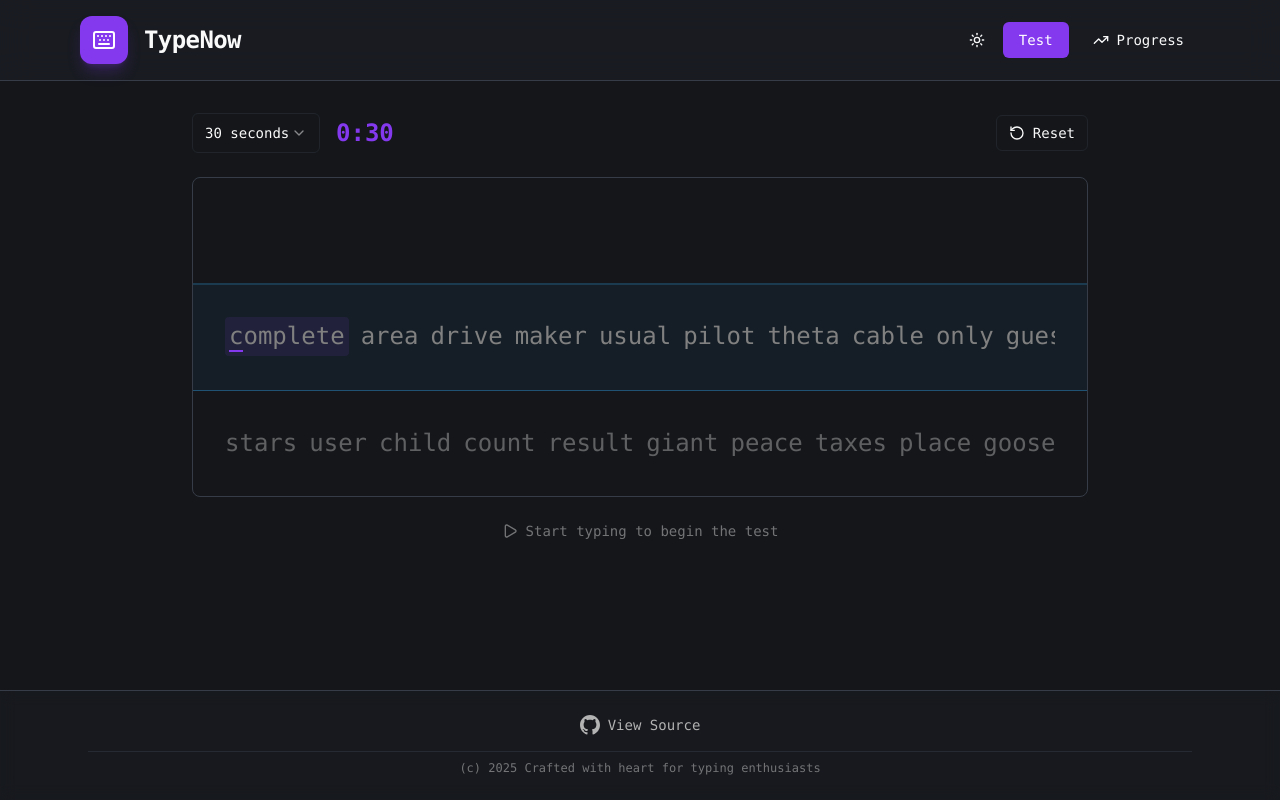
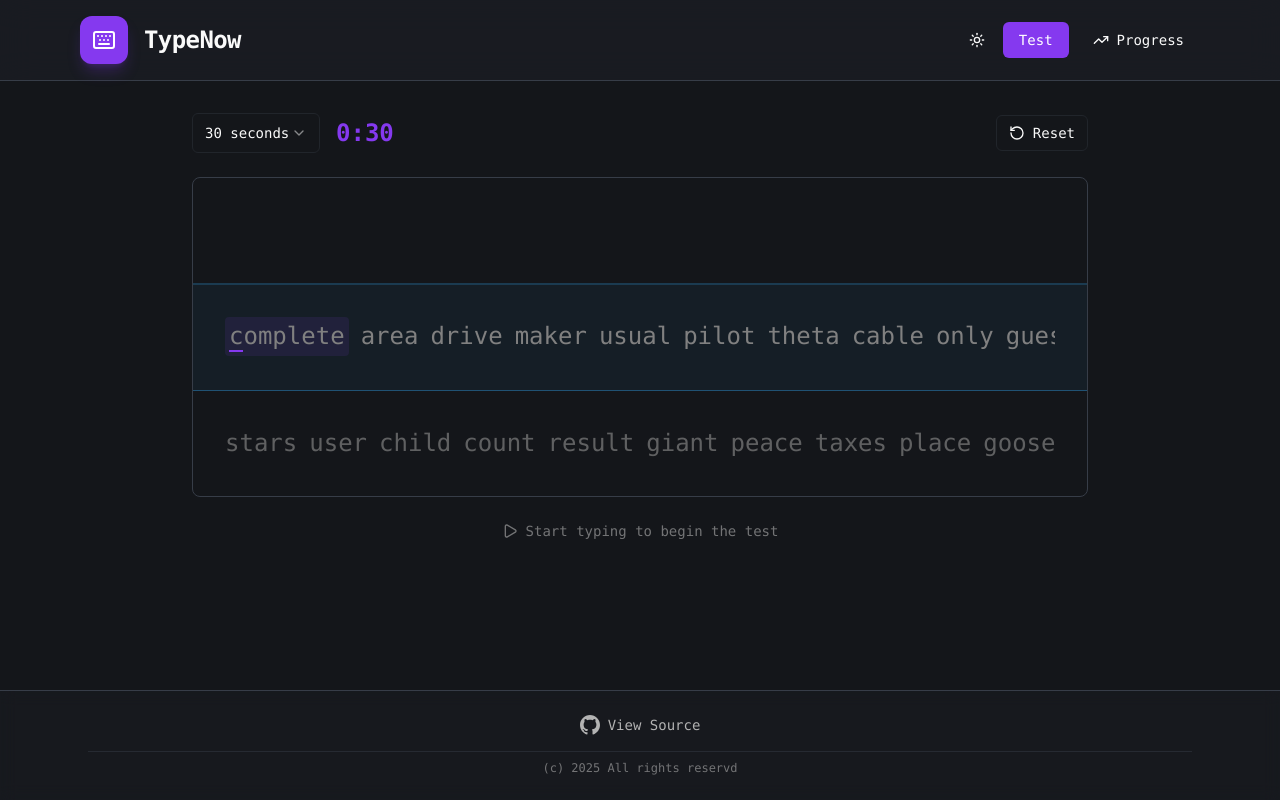
Before and after one commit to triemerge/typenow, a React (Vite) app: page / in a window 1280 px wide. Built offline with nearby package versions, Linux system fonts and the light colour scheme.

Commit message:
update footer copyright text

```diff
--- a/src/components/Footer.jsx
+++ b/src/components/Footer.jsx
@@ -22,7 +22,7 @@ export const Footer = () => {
           </div>
           <div className="pt-2 border-t border-border/50 w-full">
             <p className="text-xs text-muted-foreground/60 text-center">
-              (c) {year} Crafted with heart for typing enthusiasts
+              (c) {year} All rights reservd
             </p>
           </div>
         </div>
```
